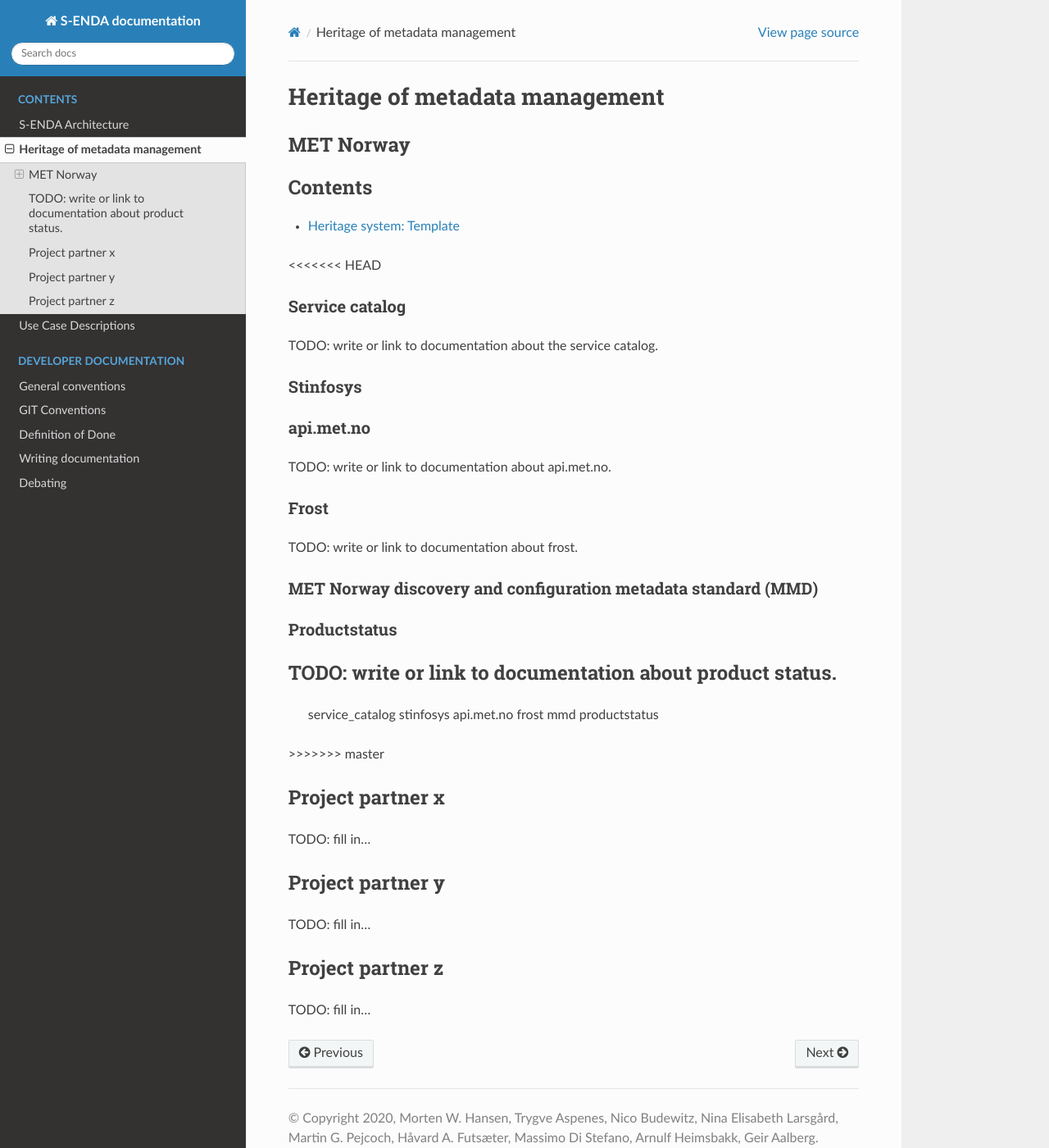
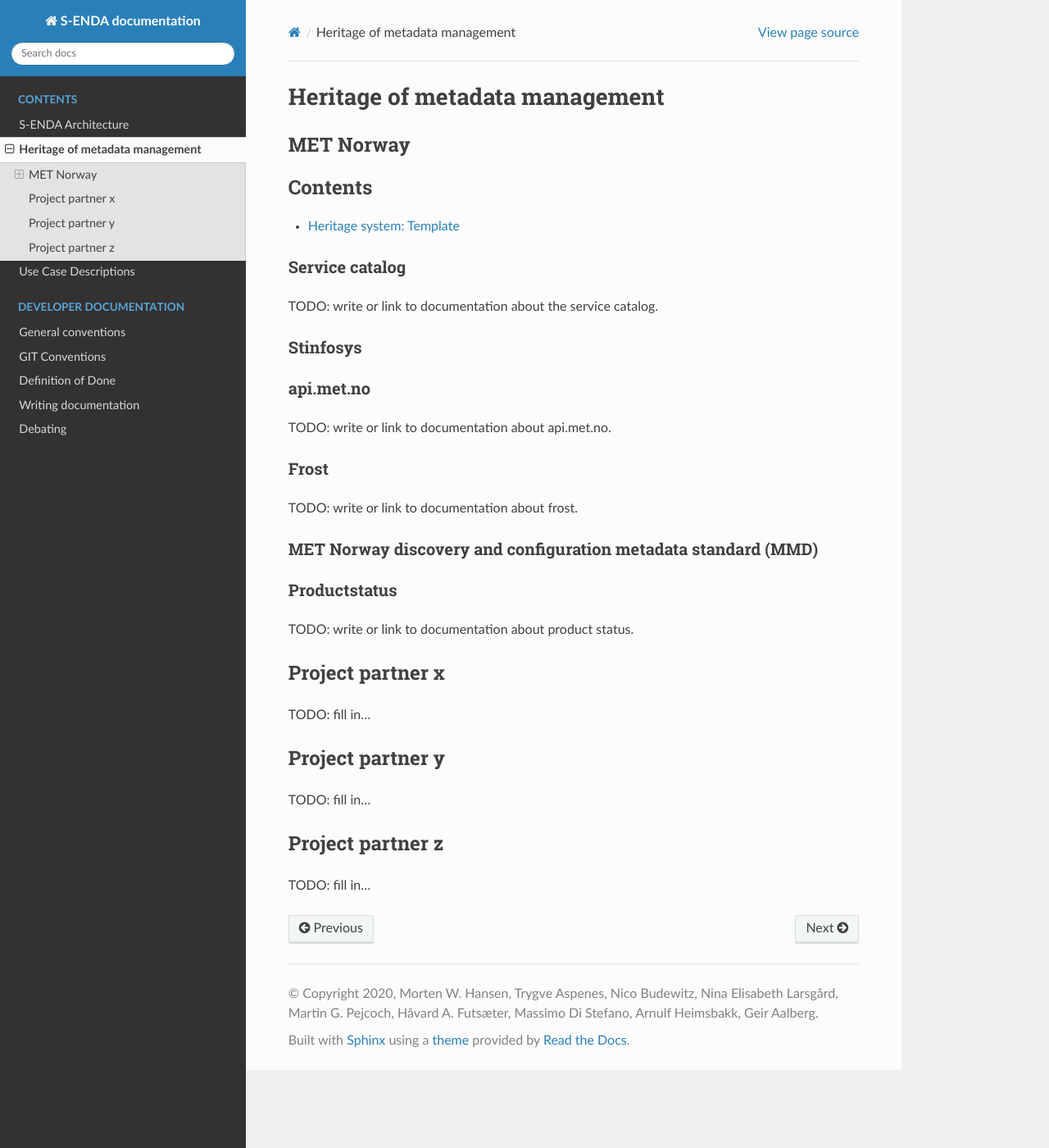
Before and after one commit to metno/S-ENDA-documentation, a Sphinx documentation site: the page built from source/metadata_management_heritage.rst, in a window 1280 px wide and 1400 px high. Shown: the whole window at 82% size. Built offline with Sphinx 7.4.7 and the Read the Docs theme 2.0.0, drawn with Linux system fonts in a browser that asks for light colours; pages that are not in the unit, such as notebooks, are missing from menus.

Commit message:
Resolved merge conflict by keeping branch changes

```diff
--- a/source/metadata_management_heritage.rst
+++ b/source/metadata_management_heritage.rst
@@ -9,7 +9,7 @@
    :caption: Contents
 
    meta_heritage_template
-<<<<<<< HEAD
+
 
 Service catalog
 ^^^^^^^^^^^^^^^
@@ -47,14 +47,6 @@
 ^^^^^^^^^^^^^^
 
 TODO: write or link to documentation about product status.
-=======
-   service_catalog
-   stinfosys
-   api.met.no
-   frost
-   mmd
-   productstatus
->>>>>>> master
 
 Project partner x
 ==================
```
